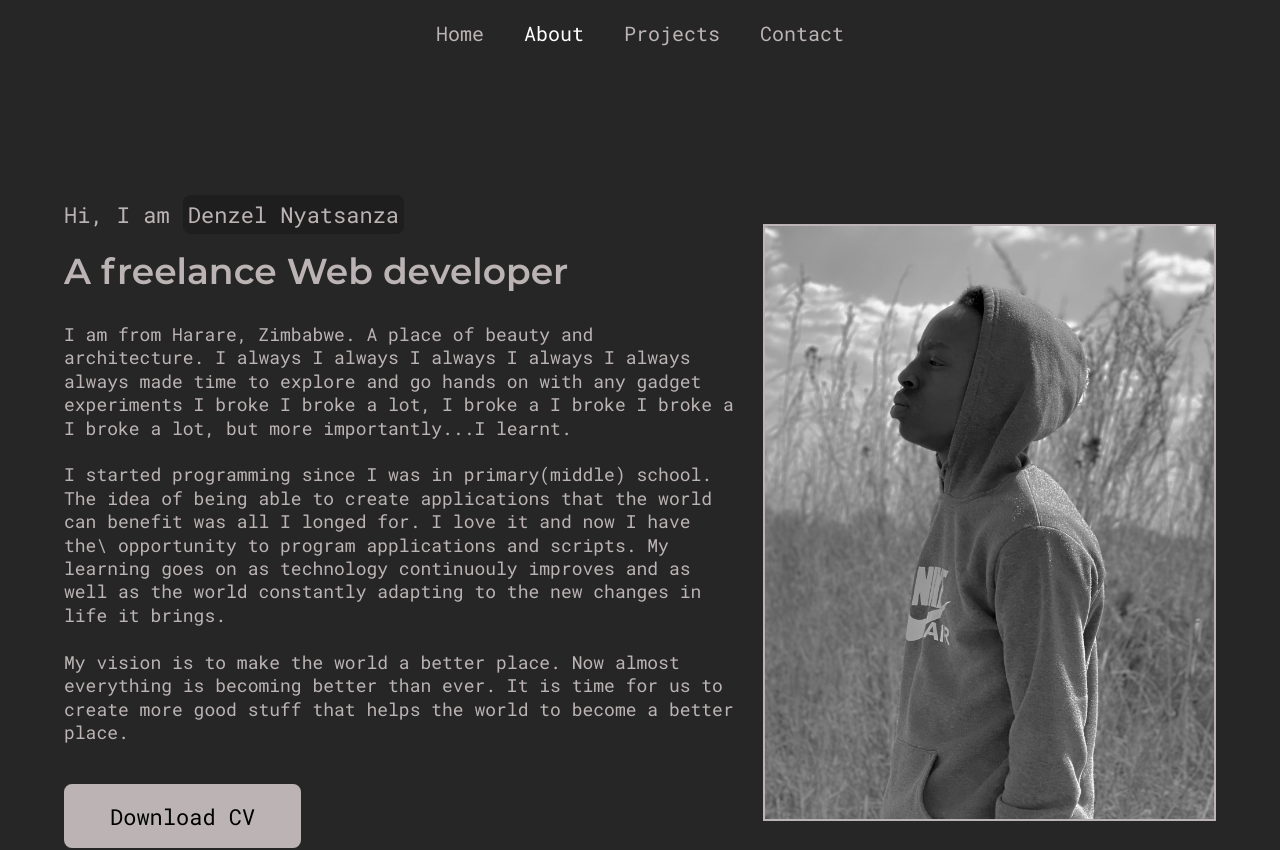
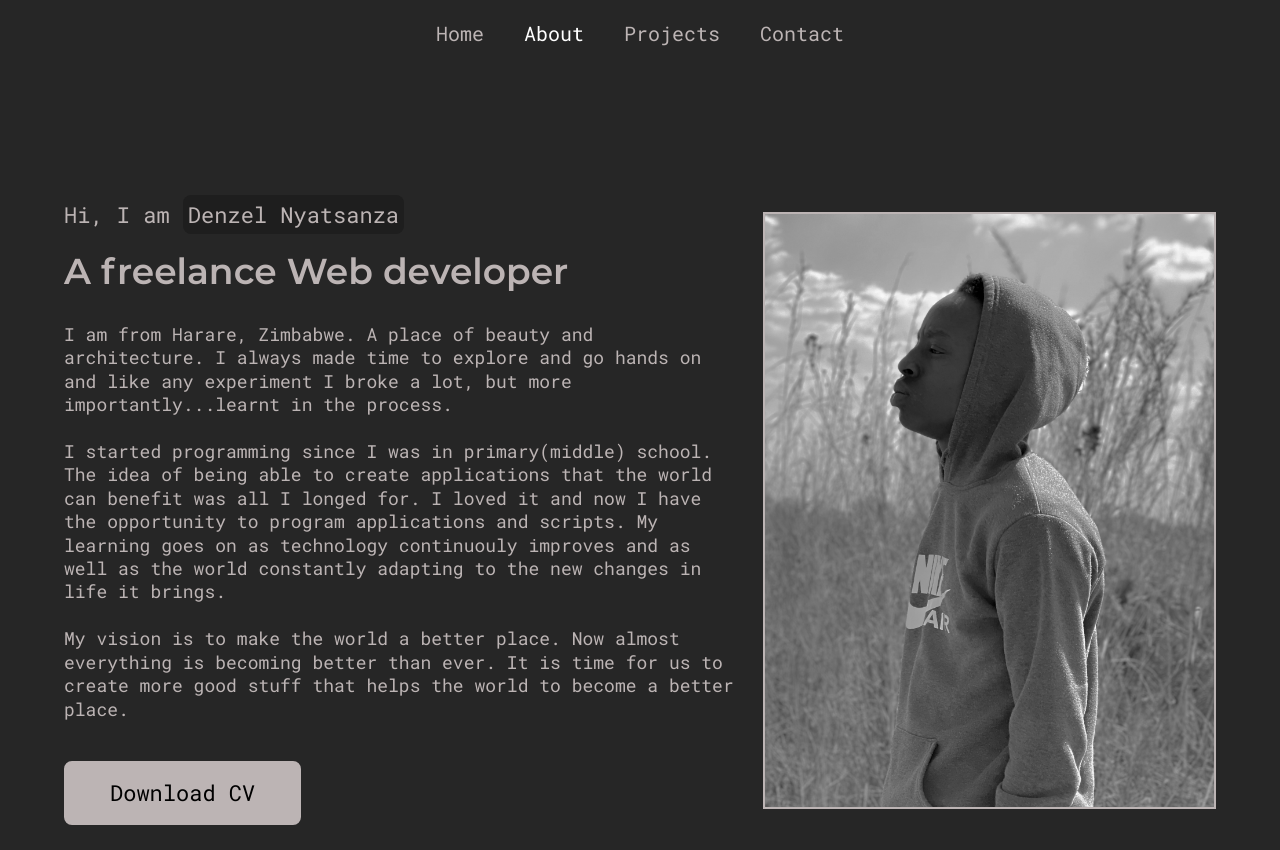
Before and after one commit to ItsJolly/myreact-native-portfolio, a React (Create React App) app: page /about in a window 1280 px wide. Shown: the top 850 px of the page. Built offline with nearby package versions, Linux system fonts and the light colour scheme.

Commit message:
fixing typos

```diff
--- a/src/pages/About.js
+++ b/src/pages/About.js
@@ -87,15 +87,14 @@ export default function About() {
               <div className="about__info">
                 <PText>
                   I am from Harare, Zimbabwe. A place of beauty and
-                  architecture. I always I always I always I always I always
-                  always made time to explore and go hands on with any gadget
-                  experiments I broke I broke a lot, I broke a I broke I broke a
-                  I broke a lot, but more importantly...I learnt.
+                  architecture. I always made time to explore and go hands on
+                  and like any experiment I broke a lot, but more
+                  importantly...learnt in the process.
                   <br /> <br />
                   I started programming since I was in primary(middle) school.
                   The idea of being able to create applications that the world
-                  can benefit was all I longed for. I love it and now I have
-                  the\ opportunity to program applications and scripts. My
+                  can benefit was all I longed for. I loved it and now I have
+                  the opportunity to program applications and scripts. My
                   learning goes on as technology continuouly improves and as
                   well as the world constantly adapting to the new changes in
                   life it brings.
```
